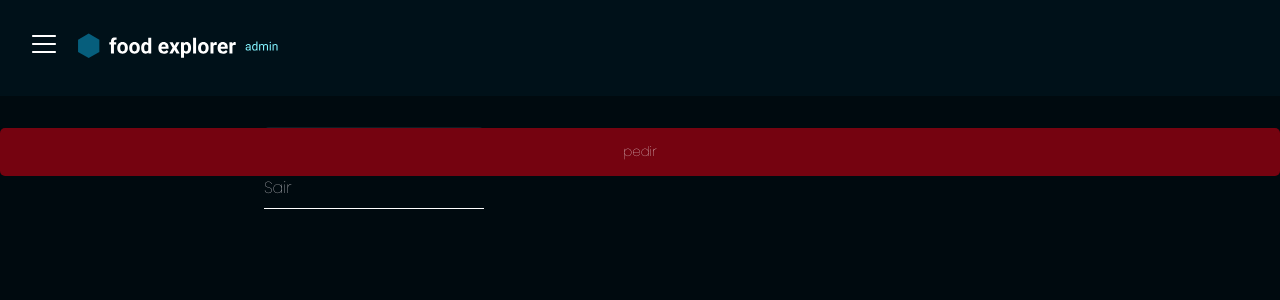
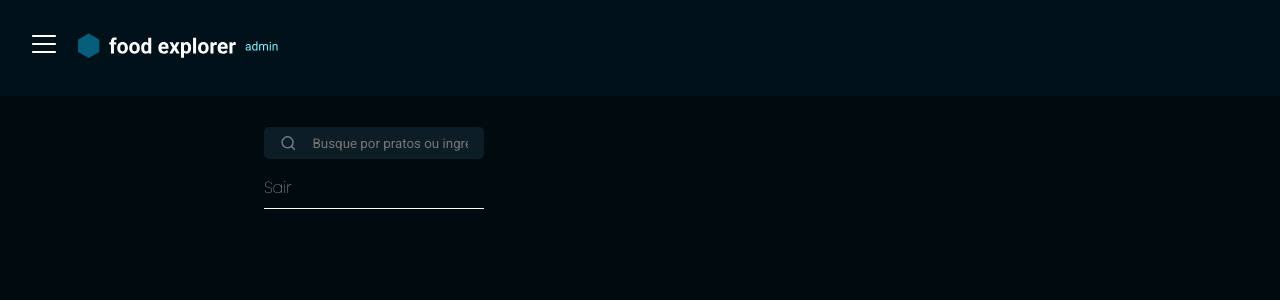
Before and after one commit to daiaanebarbosaf/foodexplorer, a React (Vite) app: page / in a window 1280 px wide. Shown: the top 300 px of the page. Built offline with nearby package versions, Linux system fonts and the light colour scheme.

Commit message:
Retirando o botão, por enquanto não usarei ele.

```diff
--- a/src/pages/Details/index.jsx
+++ b/src/pages/Details/index.jsx
@@ -8,7 +8,7 @@ export function Details(){
     <Container>
       <Header />
 
-      <Button title="pedir" />
+
     </Container>
   )
 }
```
